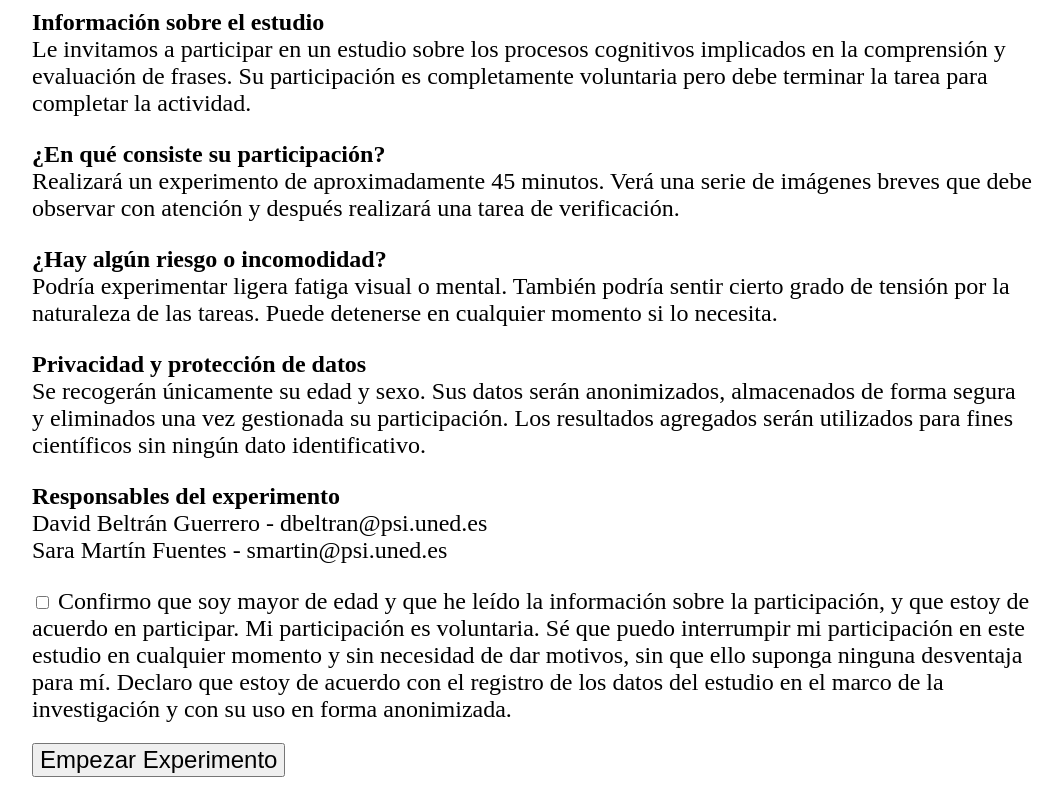
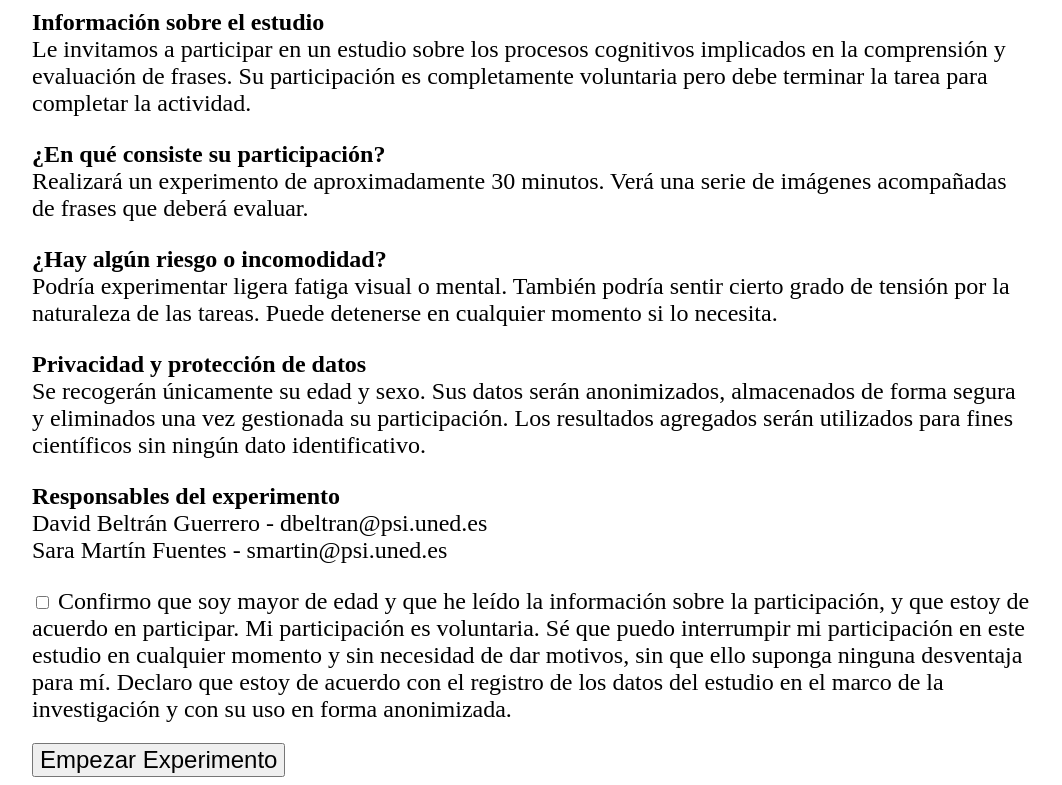
Before and after one commit to saramff/objects-attributes-spanish-perceptual, a website built with Vite: page consentA2.html in a window 1280 px wide. Shown: the part 93-878 px from the top of the page, without its empty margins (108-1170 px from the left). Built offline with nearby package versions, Linux system fonts and the light colour scheme.

Commit message:
instructions

```diff
--- a/consentA2.html
+++ b/consentA2.html
@@ -16,9 +16,8 @@
         </p>
         <p>
           <b>¿En qué consiste su participación?</b><br />
-          Realizará un experimento de aproximadamente 45 minutos. Verá una serie
-          de imágenes breves que debe observar con atención y después realizará
-          una tarea de verificación.
+          Realizará un experimento de aproximadamente 30 minutos. Verá una serie
+          de imágenes acompañadas de frases que deberá evaluar.
         </p>
         <p>
           <b>¿Hay algún riesgo o incomodidad?</b><br />
```
Also changed, not shown: public/consentA2.html (+2 -3 lines).
